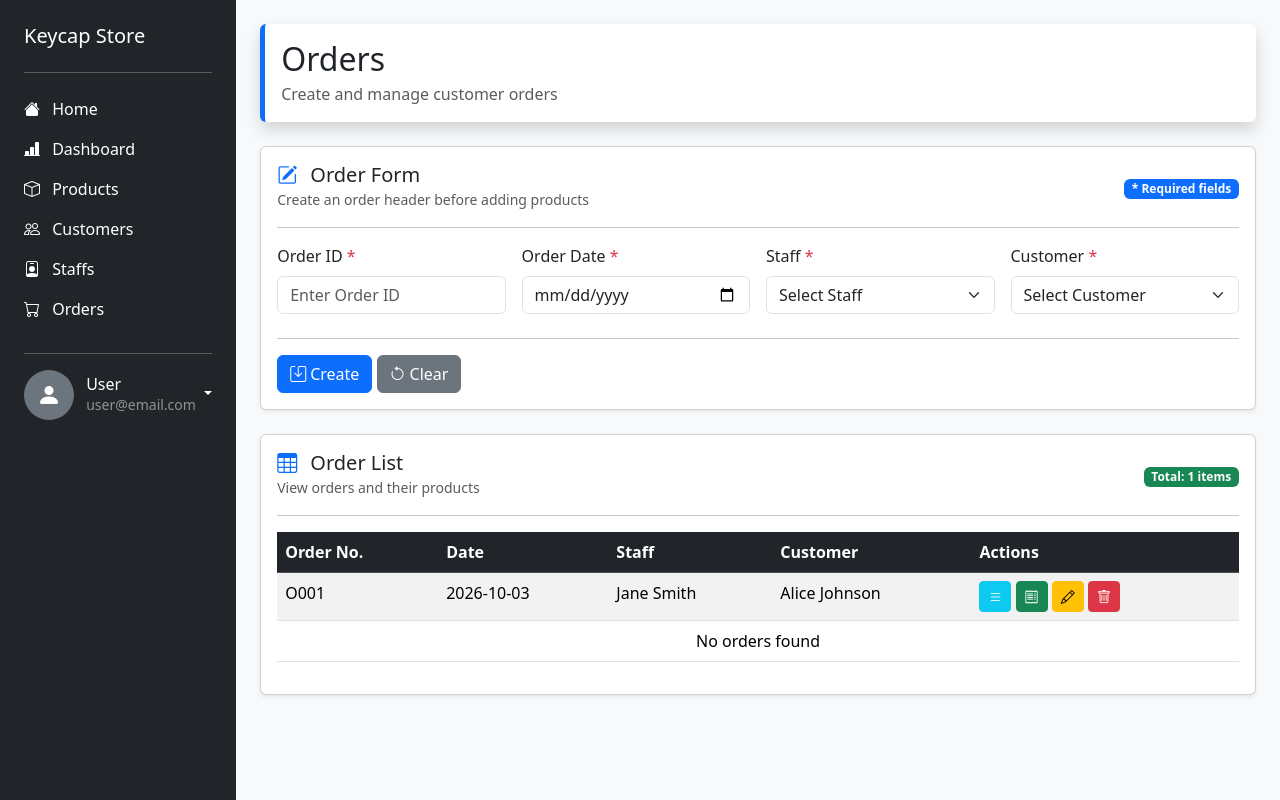
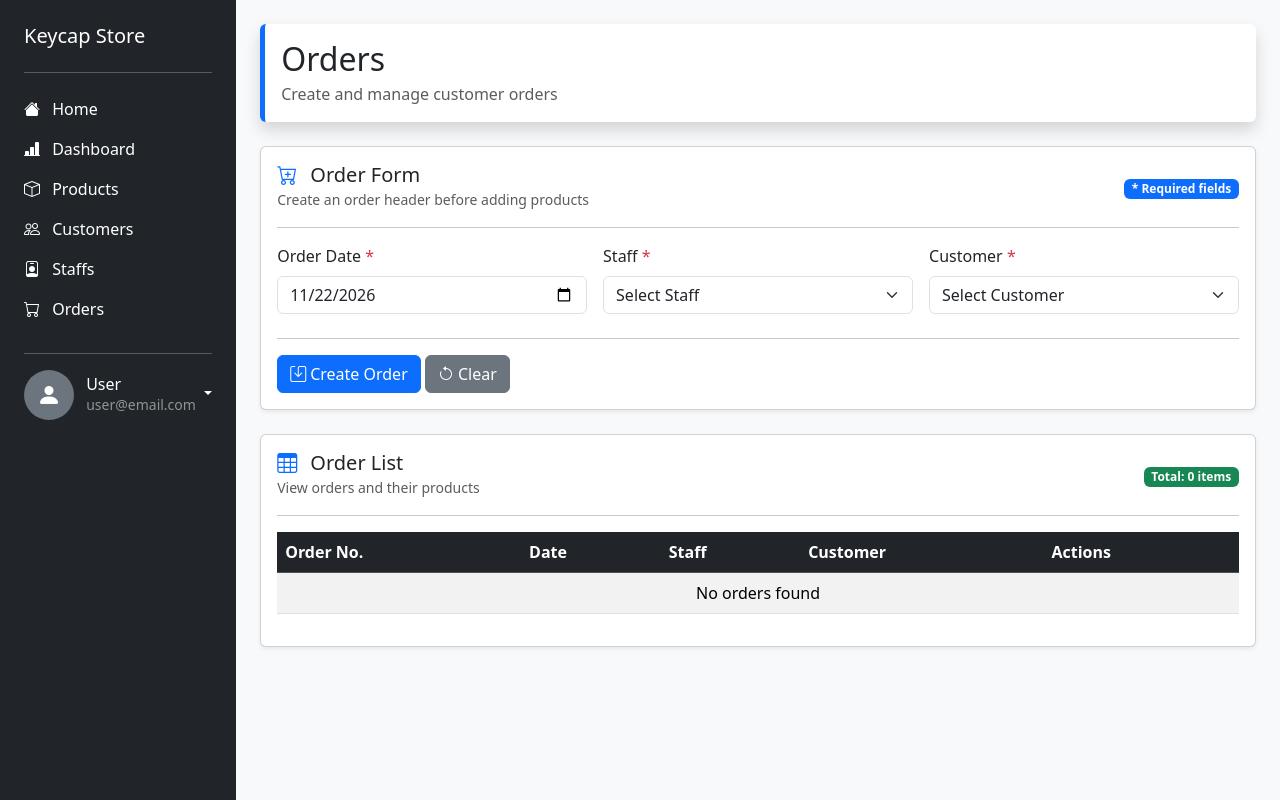
Before and after one commit to Vivianllz/pt2, a PHP site: page /views/orders.php in a window 1280 px wide. Run offline with PHP 8.4, Linux system fonts and the light colour scheme; some libraries are stand-ins or nearby versions.

Commit message:
Wiring the Order Controller to the Orders View

```diff
--- a/views/orders.php
+++ b/views/orders.php
@@ -1,4 +1,5 @@
 <?php
+$orderDate = $aorder['fld_order_date'] ?? date('Y-m-d');
 ob_start();
 ?>
 
@@ -15,7 +16,7 @@ ob_start();
         <div class="row g-0 align-items-center mb-3">
             <div class="col">
                 <h5 class="mb-0">
-                    <i class="bi bi-pencil-square text-primary me-2"></i>
+                    <i class="bi bi-cart-plus text-primary me-2"></i>
                     Order Form
                 </h5>
                 <small class="text-muted">Create an order header before adding products</small>
@@ -27,43 +28,41 @@ ob_start();
 
         <hr>
 
-        <form action="" method="post" class="needs-validation" novalidate>
+        <form action="<?= BASE_URL ?>ordercontroller/<?= isset($aorder) ? 'update' : 'save' ?>" method="post" class="needs-validation" novalidate>
             <div class="row g-3">
-                <div class="col-md-3">
-                    <label for="order_num" class="form-label">Order ID <span class="text-danger" aria-hidden="true">*</span></label>
-                    <input name="order_num" id="order_num" type="text" class="form-control" placeholder="Enter Order ID" value="" required>
+                <div class="col-md-4">
+                    <label for="order_date" class="form-label">Order Date <span class="text-danger" aria-hidden="true">*</span></label>
+                    <input name="order_date" id="order_date" type="date" class="form-control" value="<?= htmlspecialchars($orderDate) ?>" required>
                 </div>
-                <div class="col-md-3">
-                    <label for="order_date" class="form-label">Order Date <span class="text-danger" aria-hidden="true">*</span></label>
-                    <input name="order_date" id="order_date" type="date" class="form-control" value="" required>
-                </div>
-                <div class="col-md-3">
+                <div class="col-md-4">
                     <label for="staff_num" class="form-label">Staff <span class="text-danger" aria-hidden="true">*</span></label>
                     <select name="staff_num" id="staff_num" class="form-select" required>
                         <option value="">Select Staff</option>
-                        <option value="S001">Jane Smith</option>
+                        <?php foreach ($staffs ?? [] as $staff): ?>
+                            <option value="<?= htmlspecialchars($staff['fld_staff_num']) ?>" <?= (($aorder['fld_staff_num'] ?? '') == $staff['fld_staff_num']) ? 'selected' : '' ?>><?= htmlspecialchars($staff['fld_staff_num'] . ' - ' . $staff['fld_staff_name']) ?></option>
+                        <?php endforeach; ?>
                 </select>
                 </div>
-                <div class="col-md-3">
+                <div class="col-md-4">
                     <label for="customer_num" class="form-label">Customer <span class="text-danger" aria-hidden="true">*</span></label>
                     <select name="customer_num" id="customer_num" class="form-select" required>
                         <option value="">Select Customer</option>
-                        <option value="C001">Alice Johnson</option>
+                        <?php foreach ($customers ?? [] as $customer): ?>
+                            <option value="<?= htmlspecialchars($customer['fld_customer_num']) ?>" <?= (($aorder['fld_customer_num'] ?? '') == $customer['fld_customer_num']) ? 'selected' : '' ?>><?= htmlspecialchars($customer['fld_customer_num'] . ' - ' . $customer['fld_customer_name']) ?></option>
+                        <?php endforeach; ?>
                     </select>
                 </div>
 
             </div>
 
             <hr class="mt-4 mb-3">
-
-            <div>
-                <button type="submit" name="create" class="btn btn-primary">
-                    <i class="bi bi-save me-1"></i>Create
-                </button>
+            <button type="submit" name="<?= isset($aorder) ? 'update' : 'create' ?>" class="btn btn-primary"><i class="bi bi-save me-1"></i><?= isset($aorder) ? 'Update' : 'Create Order' ?></button>
                 <button type="reset" class="btn btn-secondary">
                     <i class="bi bi-arrow-counterclockwise me-1"></i>Clear
                 </button>
-            </div>
+                <?php if (isset($aorder)): ?>
+                    <input type="hidden" name="order_num" value="<?= htmlspecialchars($aorder['fld_order_num'] ?? '') ?>">
+                <?php endif; ?>
         </form>
     </div>
 </div>
@@ -79,10 +78,7 @@ ob_start();
                 </h5>
                 <small class="text-muted">View orders and their products</small>
             </div>
-            <div class="col-auto">
-                <span class="badge bg-success">Total: 1 items</span>
-                    <a href="invoice.php" class="text-decoration-none text-white"></a>
-            </div>
+            <div class="col-auto"><span class="badge bg-success">Total: <?= count($orders ?? []) ?> items</span></div>
         </div>
         <hr>
         <div class="table-responsive">
@@ -97,27 +93,24 @@ ob_start();
                     </tr>
                 </thead>
                 <tbody>
-                    <tr>
-                        <td>O001</td>
-                        <td>2026-10-03</td>
-                        <td>Jane Smith</td>
-                        <td>Alice Johnson</td>
-                        <td>
-                            <a href="orderdetails.php" class="btn btn-sm btn-info text-white" title="Order details">
-                                <i class="bi bi-list"></i></a>
-                            <a href="invoice.php" class="btn btn-sm btn-success" title="View invoice">
-                                <i class="bi bi-receipt"></i></a>
-                            <a href="#" class="btn btn-sm btn-warning">
-                                <i class="bi bi-pencil"></i>
-                            </a>
-                            <a href="#" class="btn btn-sm btn-danger">
-                                <i class="bi bi-trash"></i>
-                            </a>
-                        </td>
-                    </tr>
-                    <tr>
-                        <td colspan="5" class="text-center">No orders found</td>
-                    </tr>
+                    <?php if (!empty($orders)): ?>
+                    <?php foreach ($orders as $order): ?>
+                        <tr>
+                            <td><?= htmlspecialchars($order['fld_order_num']) ?></td>
+                            <td><?= htmlspecialchars($order['fld_order_date']) ?></td>
+                            <td><?= htmlspecialchars($order['fld_staff_name'] ?? $order['fld_staff_num']) ?></td>
+                            <td><?= htmlspecialchars($order['fld_customer_name'] ?? $order['fld_customer_num']) ?></td>
+                            <td>
+                            <a href="<?= BASE_URL ?>orderdetailcontroller/index/<?= htmlspecialchars($order['fld_order_num']) ?>" class="btn btn-sm btn-info text-white" title="Order details"><i class="bi bi-list"></i></a>
+                            <a href="invoice.php" class="btn btn-sm btn-success" title="View invoice"><i class="bi bi-receipt"></i></a>
+                            <a href="<?= BASE_URL ?>ordercontroller/edit/<?= htmlspecialchars($order['fld_order_num']) ?>" class="btn btn-sm btn-warning" title="Edit order"><i class="bi bi-pencil"></i></a>
+                            <a href="<?= BASE_URL ?>ordercontroller/delete/<?= htmlspecialchars($order['fld_order_num']) ?>" class="btn btn-sm btn-danger" title="Delete order" onclick="return confirm('Are you sure to delete this order?');"><i class="bi bi-trash"></i></a>
+                            </td>
+                        </tr>
+                    <?php endforeach; ?>
+                    <?php else: ?>
+                        <tr><td colspan="5" class="text-center">No orders found</td></tr>
+                    <?php endif; ?>
                 </tbody>
             </table>
         </div>
```
Also changed, not shown: controllers/ordercontroller.php (added, +63 -0 lines).
